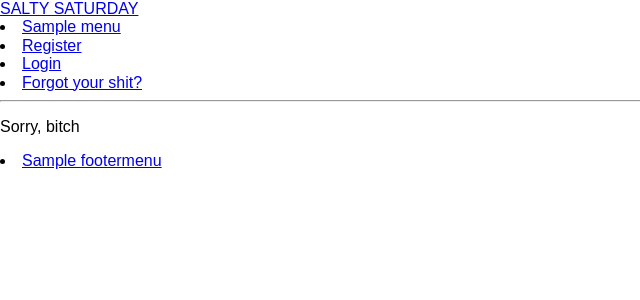
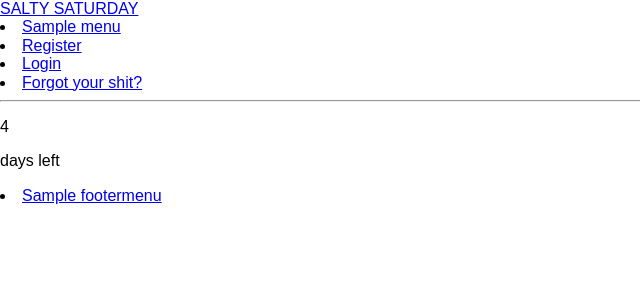
Before and after one commit to GBRBD/salty-saturday, a Node project: template views/stories/stories.pug in a window 1280 px wide. Shown: the top 300 px of the page, without its empty margins (0-640 px from the left). Run offline with Node 20 templates, Linux system fonts and the light colour scheme; the template is opened without the code that fills it: most values are stand-ins (such as "Sample title", 1, 10 or a date in 2020); style sheets or scripts are compiled from the project's sources; some libraries are stand-ins or nearby versions.

Commit message:
counter stuff

```diff
--- a/public/js/counter.js
+++ b/public/js/counter.js
@@ -1 +1,22 @@
+import { $ } from './modules/bling'
 import moment from 'moment'
+
+// 6 is Saturday
+const today = moment().isoWeekday()
+const day = $('#days-text')
+const left = $('#left-text')
+
+// If we have the HTML element
+if (day) {
+    const diff = 6 - today
+    if (today == 7) {
+        day.textContent = "6"
+    } else if (today != 6) {
+        day.textContent = diff
+    }
+    if (diff != 1) {
+        left.textContent = "days left"
+    } else {
+        left.textContent = "day left"
+    }
+}
--- a/views/stories/stories.pug
+++ b/views/stories/stories.pug
@@ -2,12 +2,16 @@ extends ../layout
 
 include ../mixins/_storyCard
 
+block scripts
+      script(src="/dist/counter.bundle.js")
+
 block content
 
   if (!h.isSaturday)
-    block scripts
-      script(src="/dist/counter.bundle.js")
-    p Sorry, bitch
+    .counter-wrapper
+      p#days-text
+      p#left-text
+
   else
       each story in stories
         +storyCard(story)
```
Also changed, not shown: views/stories/editStory.pug (+8 -1 lines).
